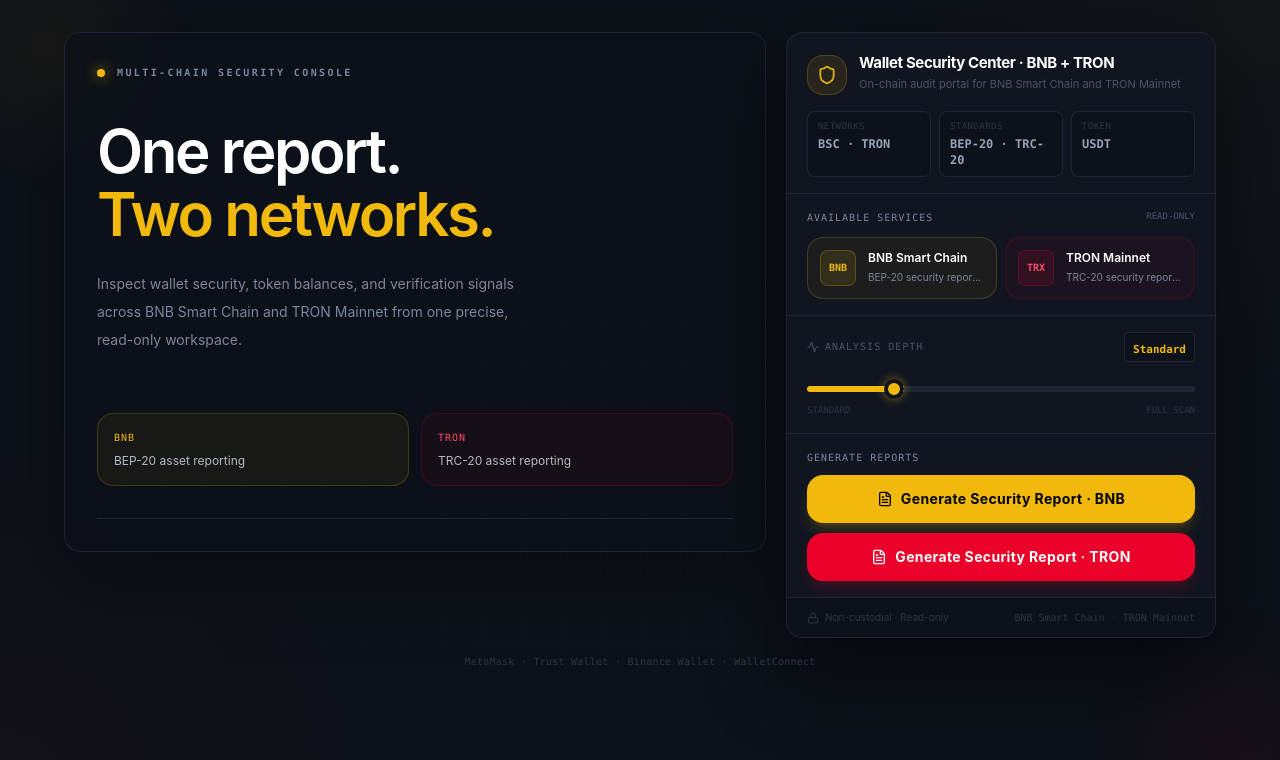
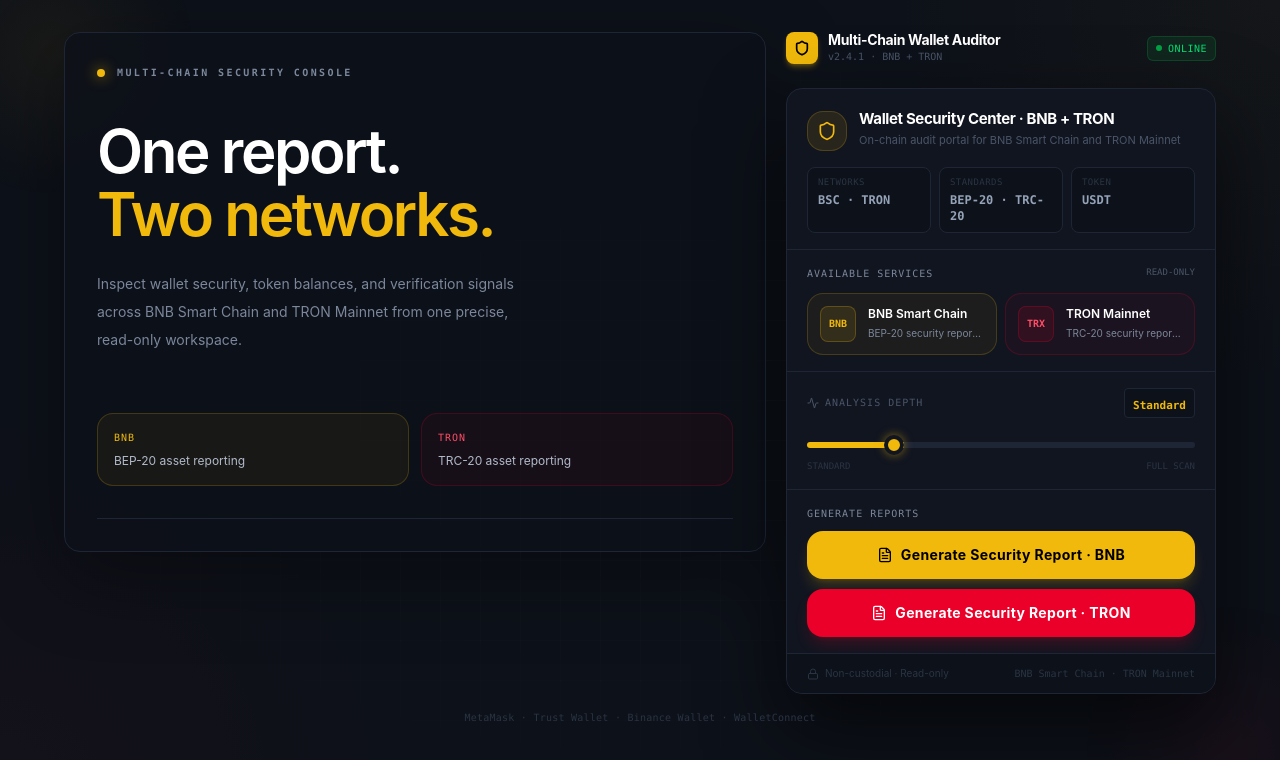
Before and after one commit to Ali4760/Wallet-report, a React (Vite) app in the folder auditor-app/: page / in a window 1280 px wide. Shown: the top 760 px of the page. Built offline with nearby package versions, Linux system fonts and the light colour scheme.

Commit message:
Add header above AuditorWidget

```diff
--- a/auditor-app/src/pages/Dashboard.tsx
+++ b/auditor-app/src/pages/Dashboard.tsx
@@ -1,4 +1,5 @@
 import React, { useState } from 'react';
+import { Shield } from 'lucide-react';
 import SidebarInfo from '../components/SidebarInfo';
 import AuditorWidget from '../components/AuditorWidget';
 
@@ -15,6 +16,22 @@
       <div className="crypto-content mx-auto grid w-full max-w-6xl min-w-0 gap-5 lg:grid-cols-[minmax(0,1.05fr)_minmax(360px,430px)] lg:items-start">
         <SidebarInfo />
         <div className="flex flex-col gap-5">
+          <div className="flex items-center justify-between mb-1">
+            <div className="flex items-center gap-2.5">
+              <div className="w-8 h-8 rounded-lg bg-[#f0b90b] flex items-center justify-center shadow-md shadow-[#f0b90b]/30">
+                <Shield className="w-4 h-4 text-black" strokeWidth={2.5} />
+              </div>
+              <div>
+                <p className="text-white font-bold text-sm leading-none tracking-tight">Multi-Chain Wallet Auditor</p>
+                <p className="text-[#4a5568] text-[10px] mt-0.5 font-mono">v2.4.1 · BNB + TRON</p>
+              </div>
+            </div>
+            <div className="flex items-center gap-1.5 px-2 py-1 rounded-md bg-green-500/10 border border-green-500/20">
+              <div className="w-1.5 h-1.5 rounded-full bg-green-500 animate-pulse"></div>
+              <span className="text-green-400 font-mono text-[10px] font-medium tracking-wider">ONLINE</span>
+            </div>
+          </div>
+
           <AuditorWidget
             walletAddress={walletAddress}
             setWalletAddress={setWalletAddress}
```
